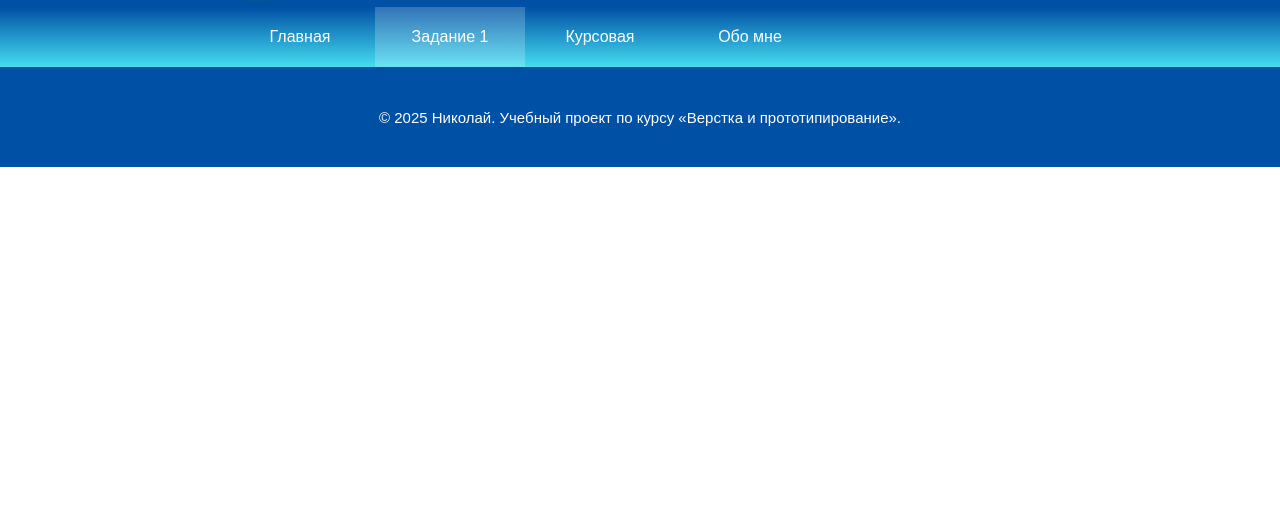
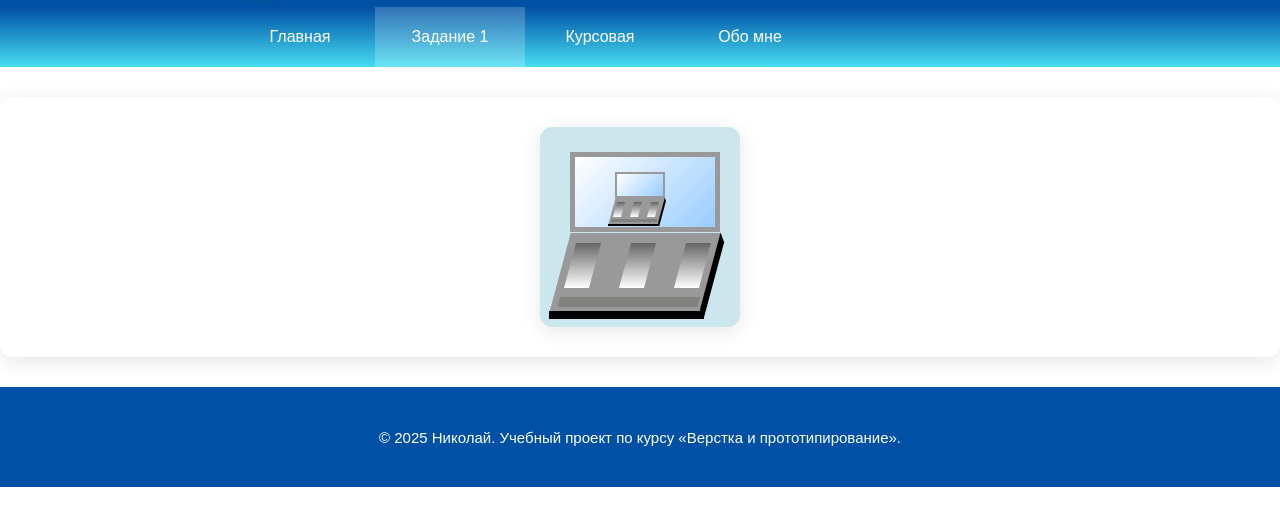
Before and after one commit to Ranitodik/nikolai-student.github.io, a plain HTML site: page zadania/zadanie1.html in a window 1280 px wide. Shown: the part 73-598 px from the top of the page. Drawn offline with Linux system fonts and the light colour scheme.

Commit message:
Add files via upload

```diff
--- /dev/null
+++ b/css/pic.css
@@ -0,0 +1,200 @@
+.content-box-pic
+{
+  background-color:  rgba(182, 219, 230, 0.699);
+  /*padding: 30px; /*внутренний отступы*/
+  border-radius: 12px; /*скругленный углы*/
+  box-shadow: 0 4px 20px rgba(0,0,0,0.1);/*легкая тень в конце прозрачность*/
+  margin: 0px auto;/*отступы свреху/снизу - 30 и по ширине авто*/
+  max-width: 200px; /*максимальная ширина*/
+}
+.picture
+{
+  position: relative; /*устанавливаем контекст позиционирования для всех одчерних
+  с position: absolute. Т.е все абсолютные элементы бдут позиционироваться относительного этого блока, а не всего окна браузера*/
+  width: 200px;
+  height: 200px;
+
+
+}
+
+
+/*все ДИВ, которые являются прямыми "детьми" пиктуре*/
+.picture > div
+{
+  position: absolute;/*делает каждый такой див в пиктуре абсолютно позиционированным*/
+
+}
+
+.monitor
+{
+  top:25px;
+  left:30px;
+  width: 150px;
+  height: 80px;
+  border-radius: 0;
+  background: linear-gradient(135deg, #fff, #9cf);
+  border: 5px solid #999;
+}
+
+.keyboard
+{
+  top:106px;
+  left:20px;
+  width: 150px;
+  height: 80px;
+  background: #999;
+  transform: skew(-15deg); /*наклон влево*/
+  /*box-shadow: 7px 7px 0px rgba(0,0,0,0.6); /* тень под фигурой */;
+}
+
+.rectangle1
+{
+  top:116px;
+  left:30px;
+  width: 25px;
+  height: 45px;
+  background: linear-gradient(0,#fff, #666);
+  transform: skew(-15deg); /*наклон влево*/
+}
+.rectangle2
+{
+  top:116px;
+  left:85px;
+  width: 25px;
+  height: 45px;
+  background: linear-gradient(0,#fff, #666);
+  transform: skew(-15deg); /*наклон влево*/
+}
+.rectangle3
+{
+  top:116px;
+  left:140px;
+  width: 25px;
+  height: 45px;
+  background: linear-gradient(0,#fff, #666);
+  transform: skew(-15deg); /*наклон влево*/
+}
+.rectangle4
+{
+  top:170px;
+  left:19px;
+  width: 140px;
+  height: 10px;
+  background: #81827d;
+  transform: skew(-15deg); /*наклон влево*/
+
+}
+
+.border1
+{
+  top:184px;
+  left:9px;
+  width: 155px;
+  height: 8px;
+  background:black;
+}
+.border2
+{
+  top:146px;
+  left:132px;
+  width: 80px;
+  height: 6px;
+  background:black;
+  transform: skew(-55deg);
+  rotate: -75deg;
+}
+/*
+////////////////////////////
+/////////////////////
+
+Делаем маленькую картинку в мониторе ноута
+
+////////////////////
+///////////////////////////
+*/
+.monitor .mini-picture
+{
+    position: relative;
+}
+.mini-picture > div
+{
+    position: absolute;
+}
+.mini-monitor
+{
+  top:15px;
+  left: 40px;
+  width: 50px;
+  height: 26px;
+  border-radius: 0;
+  background: linear-gradient(135deg, #fff, #9cf);
+  border: 2px solid #999;
+}
+
+.mini-keyboard
+{
+  top:41px;
+  left:37px;
+  width: 50px;
+  height: 26px;
+  background: #999;
+  transform: skew(-15deg); /*наклон влево*/
+  /*box-shadow: 7px 7px 0px rgba(0,0,0,0.6); /* тень под фигурой */;
+}
+
+.mini-rectangle1
+{
+  top:45px;
+  left:40px;
+  width: 8px;
+  height: 15px;
+  background: linear-gradient(0,#fff, #666);
+  transform: skew(-15deg); /*наклон влево*/
+}
+.mini-rectangle2
+{
+  top:45px;
+  left:57px;
+  width: 8px;
+  height: 15px;
+  background: linear-gradient(0,#fff, #666);
+  transform: skew(-15deg); /*наклон влево*/
+}
+.mini-rectangle3
+{
+  top:45px;
+  left:74px;
+  width: 8px;
+  height: 15px;
+  background: linear-gradient(0,#fff, #666);
+  transform: skew(-15deg); /*наклон влево*/
+}
+.mini-rectangle4
+{
+  top:62px;
+  left:36px;
+  width: 46px;
+  height: 3px;
+  background: #81827d;
+  transform: skew(-15deg); /*наклон влево*/
+
+}
+
+.mini-border1
+{
+  top:67px;
+  left:33px;
+  width: 51px;
+  height: 2px;
+  background:black;
+}
+.mini-border2
+{
+  top:54px;
+  left:74px;
+  width: 26px;
+  height: 2px;
+  background:black;
+  transform: skew(-55deg);
+  rotate: -75deg;
+}
--- a/zadania/zadanie1.html
+++ b/zadania/zadanie1.html
@@ -6,6 +6,7 @@
         <meta charset="UTF-8">
         <title> Задание 1</title>
         <link rel="stylesheet" href="../css/style.css">
+        <link rel="stylesheet" href="../css/pic.css">
     </head>
 
     <body>
@@ -24,7 +25,35 @@
         </nav>
 
         <main>
+            <div class="content-box">
+                <div class="content-box-pic">
 
+                    <div class = "picture">
+                        <div class="monitor">
+                            <div class = "mini-picture">
+                                <div class="mini-monitor"> </div>
+                                <div class="mini-keyboard"> </div>
+                                <div class="mini-rectangle1"></div>
+                                <div class="mini-rectangle2"></div>
+                                <div class="mini-rectangle3"></div>
+                                <div class="mini-rectangle4"></div>
+                                <div class="mini-border1"></div>
+                                <div class="mini-border2"></div>
+                            </div>
+                        </div>
+                        <div class="keyboard"> </div>
+                        <div class="rectangle1"></div>
+                        <div class="rectangle2"></div>
+                        <div class="rectangle3"></div>
+                        <div class="rectangle4"></div>
+                        <div class="border1"></div>
+                        <div class="border2"></div>
+                    </div>
+
+                </div>
+
+
+            </div>
         </main>
 
         <footer>
```
Also changed, not shown: css/style.css (line endings or trailing spaces).
